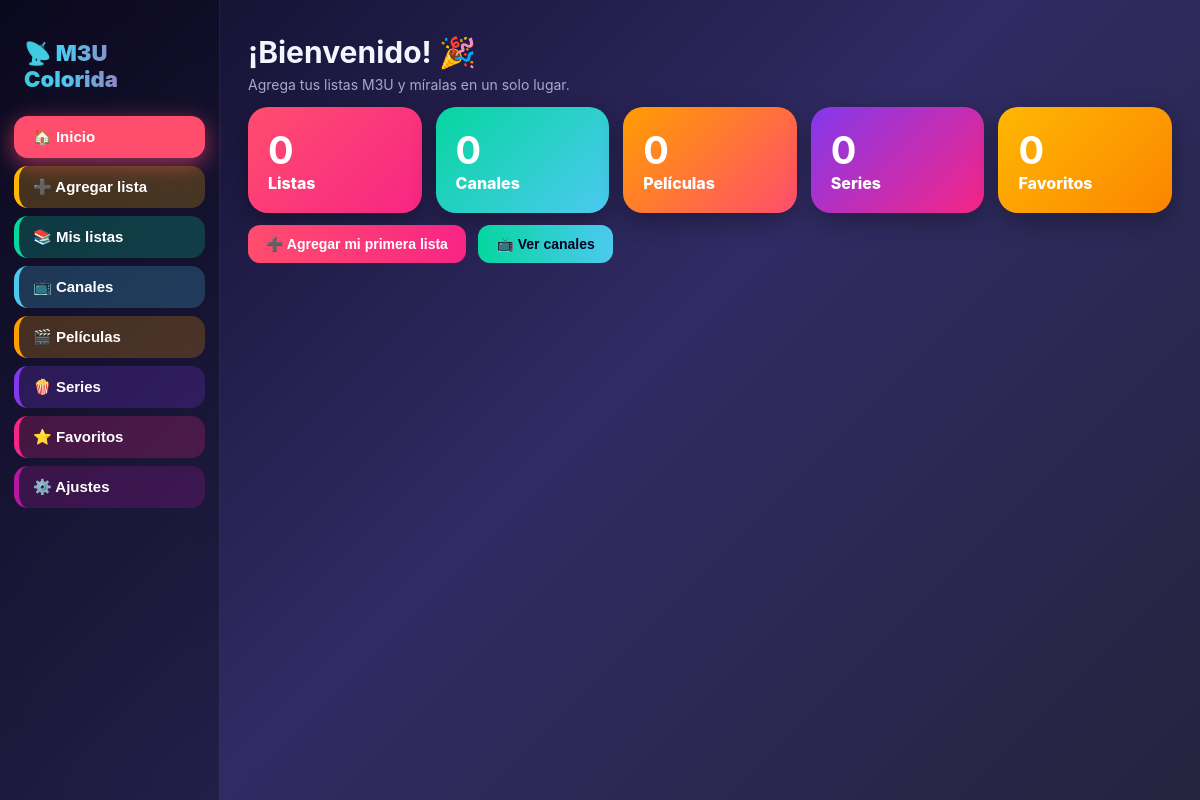
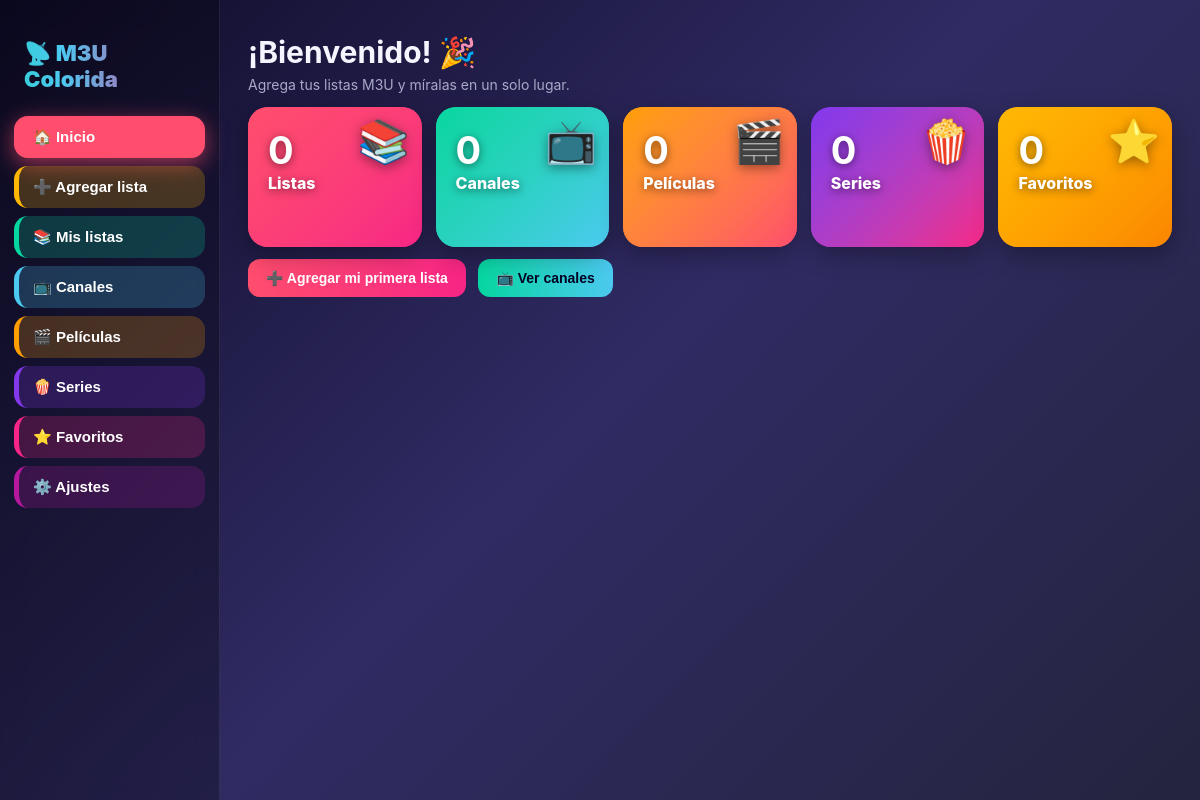
Before and after one commit to baskettv23/Cybertv, an Electron app: page www/index.html in a window 1200 px wide. Drawn offline with nearby package versions, Linux system fonts and the light colour scheme.

Commit message:
Inicio: cuadros con collage de fotos de la lista y navegación al tocarlos
Co-Authored-By: Claude Sonnet 5.5 <noreply@anthropic.com>
Claude-Session: https://claude.ai/code/session_01YXtRGgwPVzKRt3GCJjEJps

```diff
--- a/www/app.js
+++ b/www/app.js
@@ -224,15 +224,30 @@ const views = {
   home() {
     const cnt = { live: 0, movie: 0, series: 0 };
     const seriesSet = new Set();
-    state.lists.forEach((l) => l.channels.forEach((c) => { const k = kindOf(c); if (k === 'series') seriesSet.add(seriesTitle(c.name)); else cnt[k]++; }));
+    const pics = { live: [], movie: [], series: [] };
+    const favPics = [];
+    state.lists.forEach((l) => l.channels.forEach((c) => {
+      const k = kindOf(c);
+      if (k === 'series') seriesSet.add(seriesTitle(c.name)); else cnt[k]++;
+      if (c.logo) { pics[k].push(c.logo); if (state.favs.includes(c.url)) favPics.push(c.logo); }
+    }));
     cnt.series = seriesSet.size;
+    // Muestra repartida a lo largo de la lista (cambia cada vez que entras a Inicio)
+    const pick = (arr, n) => {
+      const m = Math.min(n, arr.length), out = [];
+      for (let i = 0; i < m; i++) out.push(arr[Math.floor(((i + Math.random()) * arr.length) / m)]);
+      return out;
+    };
+    const tile = (c1, c2, num, label, imgs, ico, go) => `<div class="stat" style="--c1:${c1};--c2:${c2}" data-act="nav" data-id="${go}">
+      <div class="mosaic">${imgs.map((u) => `<img src="${esc(u)}" loading="lazy" onerror="this.remove()">`).join('')}</div>
+      <div class="shade"></div><span class="bg-ico">${ico}</span><b>${num}</b><span class="lbl">${label}</span></div>`;
     return `<h1>¡Bienvenido! 🎉</h1><p class="muted">Agrega tus listas M3U y míralas en un solo lugar.</p>
     <div class="grid">
-      <div class="stat" style="--c1:#ff4d6d;--c2:#f72585"><b>${state.lists.length}</b>Listas</div>
-      <div class="stat" style="--c1:#06d6a0;--c2:#4cc9f0"><b>${cnt.live}</b>Canales</div>
-      <div class="stat" style="--c1:#ff9e00;--c2:#ff4d6d"><b>${cnt.movie}</b>Películas</div>
-      <div class="stat" style="--c1:#8338ec;--c2:#f72585"><b>${cnt.series}</b>Series</div>
-      <div class="stat" style="--c1:#ffb703;--c2:#fb8500"><b>${state.favs.length}</b>Favoritos</div>
+      ${tile('#ff4d6d', '#f72585', state.lists.length, 'Listas', [...pick(pics.movie, 2), ...pick(pics.series, 2)], '📚', 'lists')}
+      ${tile('#06d6a0', '#4cc9f0', cnt.live, 'Canales', pick(pics.live, 4), '📺', 'channels')}
+      ${tile('#ff9e00', '#ff4d6d', cnt.movie, 'Películas', pick(pics.movie, 4), '🎬', 'movies')}
+      ${tile('#8338ec', '#f72585', cnt.series, 'Series', pick(pics.series, 4), '🍿', 'series')}
+      ${tile('#ffb703', '#fb8500', state.favs.length, 'Favoritos', pick(favPics, 4), '⭐', 'favs')}
     </div>
     <button class="btn pink" data-act="nav" data-id="add">➕ Agregar mi primera lista</button>
     <button class="btn green" data-act="nav" data-id="channels">📺 Ver canales</button>`;
--- a/www/style.css
+++ b/www/style.css
@@ -132,3 +132,14 @@ video { width: 100%; max-height: 72vh; background: #000; border-radius: 16px; }
 .grid.posters { grid-template-columns: repeat(auto-fill, minmax(140px, 1fr)); }
 .ch.poster img { width: 100%; height: 190px; object-fit: cover; }
 .ch.poster .ph { width: 100%; height: 190px; line-height: 190px; font-size: 48px; }
+
+/* ===== Cuadros de Inicio con fotos ===== */
+.stat { position: relative; overflow: hidden; isolation: isolate; min-height: 140px; cursor: pointer; transition: transform .15s; }
+.stat:hover { transform: translateY(-4px) scale(1.02); }
+.stat .mosaic { position: absolute; inset: 0; display: grid; grid-template-columns: repeat(4, 1fr); z-index: 0; }
+.stat .mosaic img { width: 100%; height: 100%; object-fit: cover; }
+.stat .shade { position: absolute; inset: 0; z-index: 0;
+  background: linear-gradient(135deg, color-mix(in srgb, var(--c1) 86%, transparent), color-mix(in srgb, var(--c2) 52%, transparent)); }
+.stat .bg-ico { position: absolute; right: 12px; top: 8px; z-index: 1; font-size: 42px; filter: drop-shadow(0 3px 6px rgba(0,0,0,.4)); }
+.stat b, .stat .lbl { position: relative; z-index: 1; text-shadow: 0 2px 8px rgba(0,0,0,.5); }
+.stat .lbl { display: block; }
```
